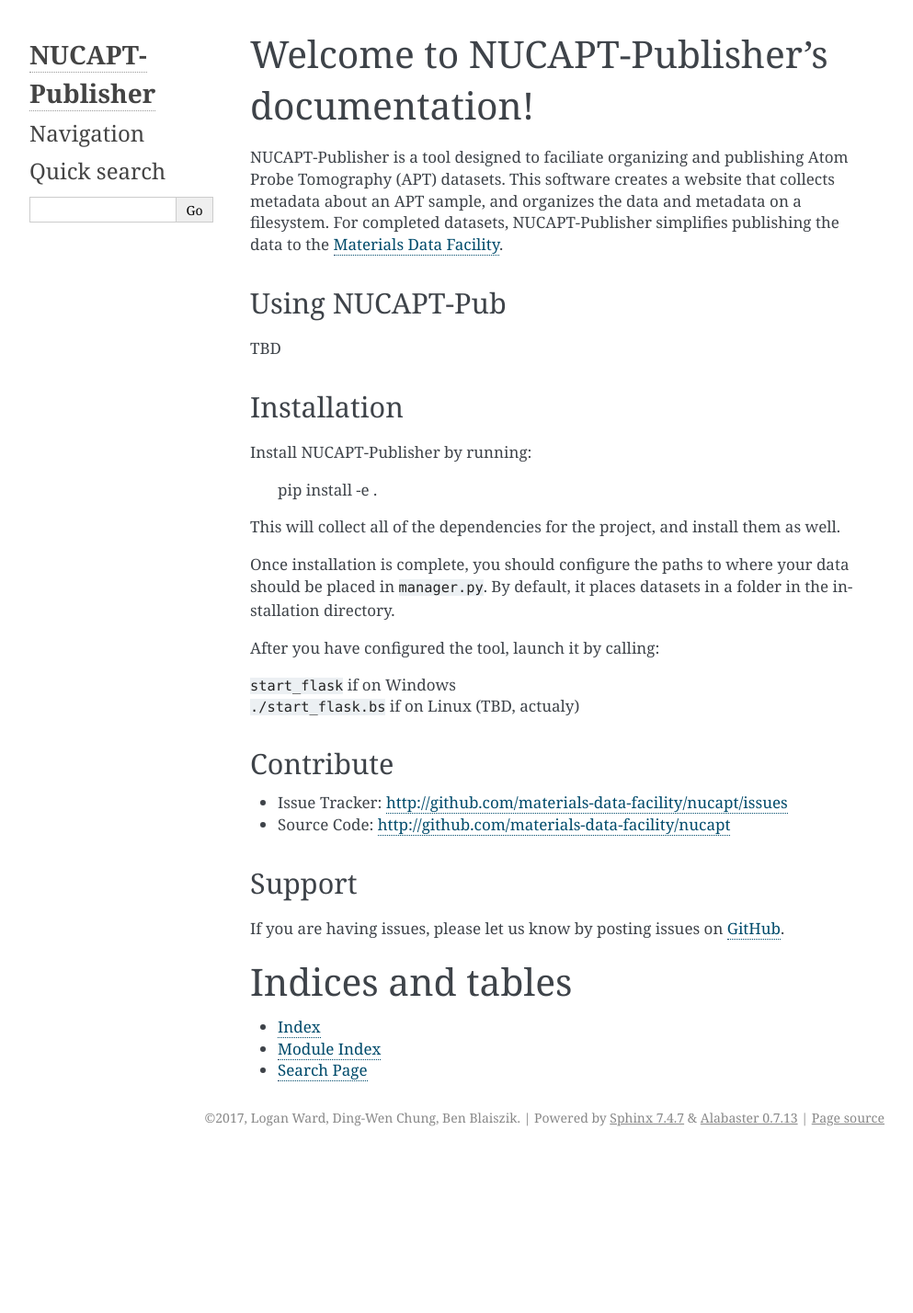
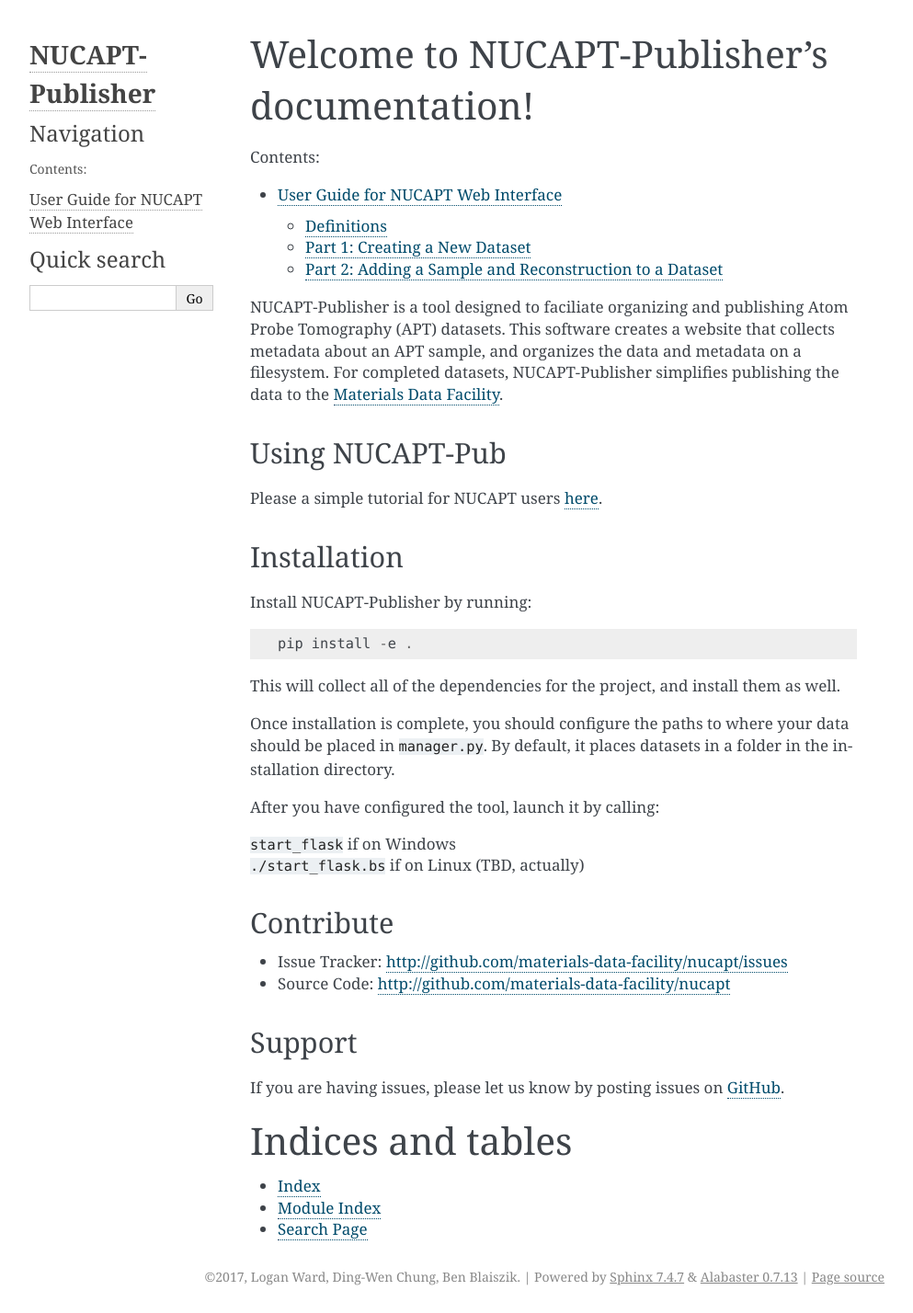
Before and after one commit to materials-data-facility/nucapt, a Sphinx documentation site: the page built from docs/index.rst, in a window 1280 px wide. Shown: the whole page at 92% size, without its empty margins (148-1141 px from the left). Built offline with Sphinx 7.4.7, drawn with Linux system fonts in a browser that asks for light colours; before the commit the page ends 1255 px from its top, so only the background shows below that.

Commit message:
Added updated homepage

```diff
--- a/docs/index.rst
+++ b/docs/index.rst
@@ -19,13 +21,13 @@
 Using NUCAPT-Pub
 ----------------
 
-TBD
+Please a simple tutorial for NUCAPT users `here <userguide.html>`_.
 
 
 Installation
 ------------
 
-Install NUCAPT-Publisher by running:
+Install NUCAPT-Publisher by running::
 
     pip install -e .
 
@@ -36,7 +38,7 @@
 After you have configured the tool, launch it by calling:
 
 |	``start_flask`` if on Windows
-|	``./start_flask.bs`` if on Linux (TBD, actualy)
+|	``./start_flask.bs`` if on Linux (TBD, actually)
 
 
 Contribute
```
Also changed, not shown: other parts of docs/index.rst (+2 -0 lines).
